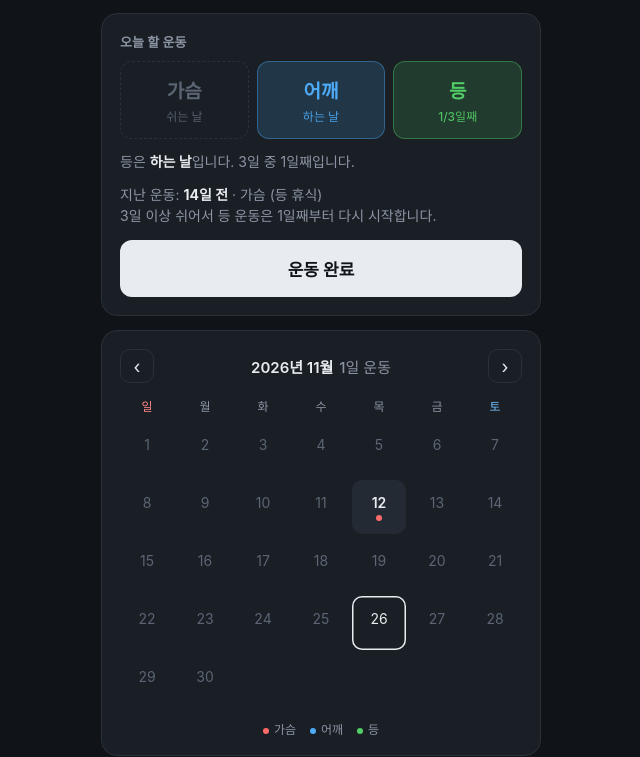
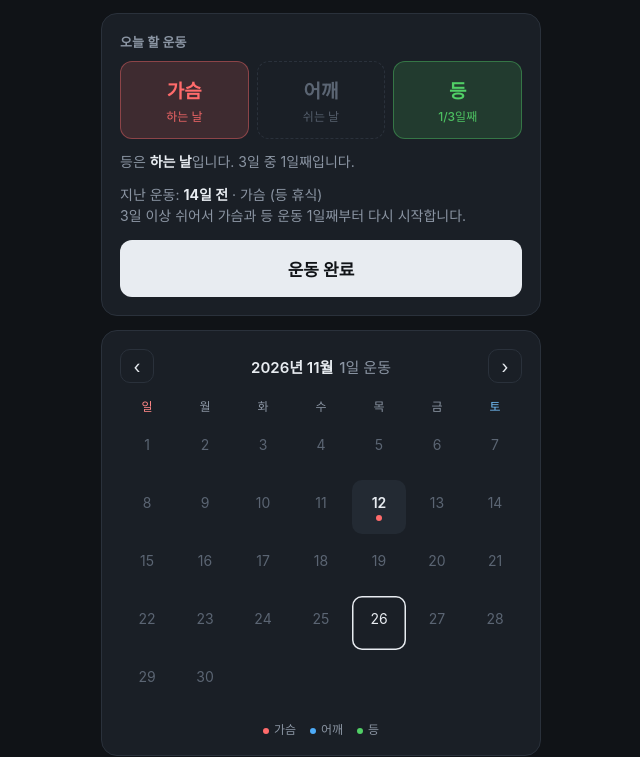
Before and after one commit to backbone94/workout-tracker, a plain HTML site: page index.html in a window 1280 px wide. Shown: the part 79-836 px from the top of the page, without its empty margins (319-959 px from the left). Drawn offline with Linux system fonts and the light colour scheme.

Commit message:
Restart with chest and back day one after a long break

```diff
--- a/index.html
+++ b/index.html
@@ -96,6 +96,7 @@
   const INITIAL = { next: 0, log: [{ date: '2026-11-12', step: 3 }] };
   const WEEK = '일월화수목금토';
   const BACK_REST = 3;
+  const CHEST_RESTART_STEP = CYCLE.findIndex(parts => parts[0] === 'chest');
   const MISSED_DAYS_TO_RESTART_BACK = 3;
 
   let state = load();
@@ -136,7 +137,9 @@
     // 오늘과 마지막 운동일 사이에서 실제로 운동을 건너뛴 날만 셉니다.
     const missed = last ? diff(last.date, date) - 1 : 0;
     const restarted = missed >= MISSED_DAYS_TO_RESTART_BACK && state.manualDate !== date;
-    return { step: state.next, backStep: restarted ? 0 : (state.nextBack ?? state.next), restarted };
+    return restarted
+      ? { step: CHEST_RESTART_STEP, backStep: 0, restarted }
+      : { step: state.next, backStep: state.nextBack ?? state.next, restarted };
   }
 
   function tags(step, backStep = step) {
@@ -230,7 +233,7 @@
         const gap = diff(last.date, t);
         lastInfo = `<div class="info">지난 운동: <b>${past(last.date)}</b> · ${stepName(last.step, last.backStep)}` +
           (next.restarted
-            ? '<br>3일 이상 쉬어서 등 운동은 1일째부터 다시 시작합니다.'
+            ? '<br>3일 이상 쉬어서 가슴과 등 운동 1일째부터 다시 시작합니다.'
             : gap > 1 && gap <= MISSED_DAYS_TO_RESTART_BACK
               ? '<br>운동 순서는 끊긴 곳부터 이어집니다.' : '') + '</div>';
       } else {
```
